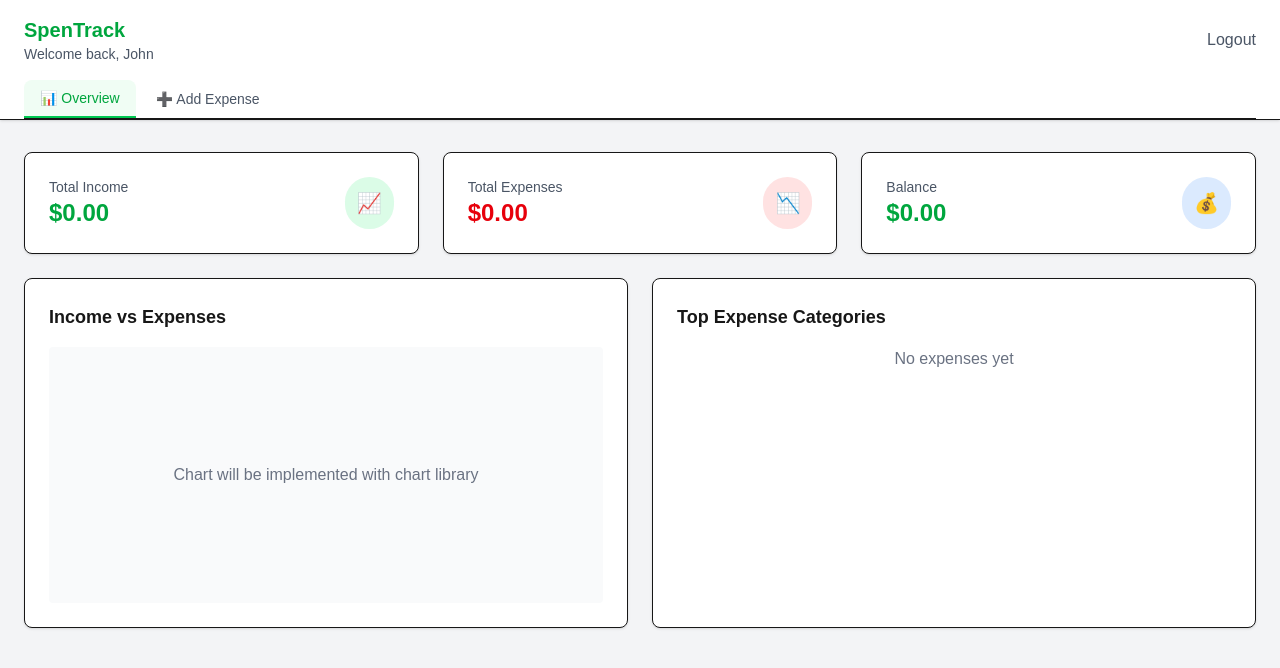
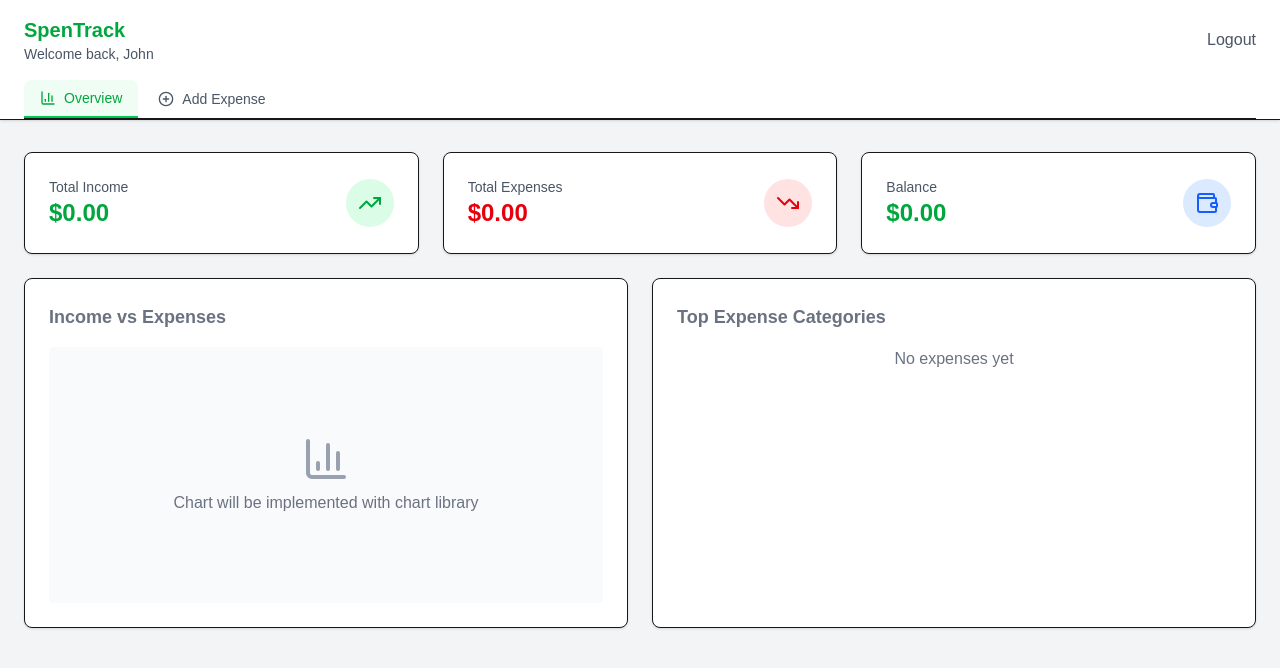
Before and after one commit to vector-10/finance_tracker, a Next.js app: page /dashboard in a window 1280 px wide. Shown: the top 668 px of the page. Built offline with nearby package versions, Linux system fonts and the light colour scheme.

Commit message:
chore: updates

```diff
--- a/app/dashboard/page.tsx
+++ b/app/dashboard/page.tsx
@@ -1,5 +1,8 @@
+
 'use client';
 import { useState, useEffect } from 'react';
+import { TrendingUp, TrendingDown, Wallet, BarChart3, PlusCircle } from 'lucide-react';
+import { toast } from 'sonner';
 
 interface Transaction {
   _id?: string;
@@ -47,6 +50,7 @@ export default function DashboardPage() {
       }
     } catch (error) {
       console.error('Error fetching summary:', error);
+      toast.error('Failed to fetch summary data');
     }
   };
 
@@ -62,6 +66,7 @@ export default function DashboardPage() {
       }
     } catch (error) {
       console.error('Error fetching transactions:', error);
+      toast.error('Failed to fetch transactions');
     }
   };
 
@@ -72,7 +77,7 @@ export default function DashboardPage() {
     try {
       const userId = localStorage.getItem('userId');
       if (!userId) {
-        alert('Please log in first');
+        toast.error('Please log in first');
         return;
       }
 
@@ -86,19 +91,18 @@ export default function DashboardPage() {
         setFormData({ amount: '', type: 'expense', category: '', date: new Date().toISOString().split('T')[0], notes: '' });
         fetchSummary();
         fetchTransactions();
-        alert('Transaction added successfully!');
+        toast.success('Transaction added successfully!');
       } else {
-        alert('Failed to add transaction');
+        toast.error('Failed to add transaction');
       }
     } catch (error) {
       console.error('Error adding transaction:', error);
-      alert('Error adding transaction');
+      toast.error('Error adding transaction');
     } finally {
       setLoading(false);
     }
   };
 
-  // Calculate category breakdown from real data
   const getCategoryBreakdown = () => {
     const breakdown: { [key: string]: number } = {};
     transactions
@@ -138,23 +142,25 @@ export default function DashboardPage() {
           <div className="flex space-x-1 border-b">
             <button
               onClick={() => setActiveTab('overview')}
-              className={`px-4 py-2 font-medium text-sm rounded-t-lg ${
+              className={`px-4 py-2 font-medium text-sm rounded-t-lg flex items-center gap-2 ${
                 activeTab === 'overview'
                   ? 'bg-green-50 text-green-600 border-b-2 border-green-500'
                   : 'text-gray-600 hover:text-gray-800'
               }`}
             >
-              📊 Overview
+              <BarChart3 size={16} />
+              Overview
             </button>
             <button
               onClick={() => setActiveTab('input')}
-              className={`px-4 py-2 font-medium text-sm rounded-t-lg ${
+              className={`px-4 py-2 font-medium text-sm rounded-t-lg flex items-center gap-2 ${
                 activeTab === 'input'
                   ? 'bg-green-50 text-green-600 border-b-2 border-green-500'
                   : 'text-gray-600 hover:text-gray-800'
               }`}
             >
-              ➕ Add Expense
+              <PlusCircle size={16} />
+              Add Expense
             </button>
           </div>
         </div>
@@ -173,7 +179,7 @@ export default function DashboardPage() {
                     <p className="text-2xl font-bold text-green-600">${summary.income.toFixed(2)}</p>
                   </div>
                   <div className="p-3 bg-green-100 rounded-full">
-                    <span className="text-green-600 text-xl">📈</span>
+                    <TrendingUp className="text-green-600" size={24} />
                   </div>
                 </div>
               </div>
@@ -185,7 +191,7 @@ export default function DashboardPage() {
                     <p className="text-2xl font-bold text-red-600">${summary.expenses.toFixed(2)}</p>
                   </div>
                   <div className="p-3 bg-red-100 rounded-full">
-                    <span className="text-red-600 text-xl">📉</span>
+                    <TrendingDown className="text-red-600" size={24} />
                   </div>
                 </div>
               </div>
@@ -199,7 +205,7 @@ export default function DashboardPage() {
                     </p>
                   </div>
                   <div className="p-3 bg-blue-100 rounded-full">
-                    <span className="text-blue-600 text-xl">💰</span>
+                    <Wallet className="text-blue-600" size={24} />
                   </div>
                 </div>
               </div>
@@ -208,14 +214,17 @@ export default function DashboardPage() {
             {/* Charts Section */}
             <div className="grid grid-cols-1 lg:grid-cols-2 gap-6">
               <div className="bg-white p-6 rounded-lg shadow-sm border">
-                <h3 className="text-lg font-semibold mb-4">Income vs Expenses</h3>
+                <h3 className="text-lg font-semibold mb-4 text-gray-500">Income vs Expenses</h3>
                 <div className="h-64 bg-gray-50 rounded flex items-center justify-center">
-                  <p className="text-gray-500">Chart will be implemented with chart library</p>
+                  <div className="text-center">
+                    <BarChart3 className="mx-auto text-gray-400 mb-2" size={48} />
+                    <p className="text-gray-500">Chart will be implemented with chart library</p>
+                  </div>
                 </div>
               </div>
 
               <div className="bg-white p-6 rounded-lg shadow-sm border">
-                <h3 className="text-lg font-semibold mb-4">Top Expense Categories</h3>
+                <h3 className="text-lg font-semibold mb-4 text-gray-500">Top Expense Categories</h3>
                 <div className="space-y-3">
                   {getCategoryBreakdown().map(([category, amount]) => (
                     <div key={category} className="flex justify-between items-center">
@@ -236,7 +245,7 @@ export default function DashboardPage() {
           <div className="grid grid-cols-1 lg:grid-cols-2 gap-6">
             {/* Transaction Form */}
             <div className="bg-white p-6 rounded-lg shadow-sm border">
-              <h3 className="text-lg font-semibold mb-4">Add Transaction</h3>
+              <h3 className="text-lg font-semibold mb-4 text-gray-500">Add Transaction</h3>
               <form onSubmit={handleSubmit} className="space-y-4">
                 <div className="grid grid-cols-2 gap-4">
                   <div>
@@ -244,7 +253,7 @@ export default function DashboardPage() {
                     <select
                       value={formData.type}
                       onChange={(e) => setFormData({...formData, type: e.target.value})}
-                      className="w-full px-3 py-2 border border-gray-300 rounded-lg focus:ring-2 focus:ring-green-500 focus:border-transparent"
+                      className="w-full px-3 py-2 border border-gray-300 rounded-lg focus:ring-2 focus:ring-green-500 focus:border-transparent text-gray-900"
                     >
                       <option value="expense">Expense</option>
                       <option value="income">Income</option>
@@ -257,7 +266,7 @@ export default function DashboardPage() {
                       step="0.01"
                       value={formData.amount}
                       onChange={(e) => setFormData({...formData, amount: e.target.value})}
-                      className="w-full px-3 py-2 border border-gray-300 rounded-lg focus:ring-2 focus:ring-green-500 focus:border-transparent"
+                      className="w-full px-3 py-2 border border-gray-300 rounded-lg focus:ring-2 focus:ring-green-500 focus:border-transparent placeholder:text-gray-600"
                       placeholder="0.00"
                       required
                     />
@@ -270,7 +279,7 @@ export default function DashboardPage() {
                     <select
                       value={formData.category}
                       onChange={(e) => setFormData({...formData, category: e.target.value})}
-                      className="w-full px-3 py-2 border border-gray-300 rounded-lg focus:ring-2 focus:ring-green-500 focus:border-transparent"
+                      className="w-full px-3 py-2 border border-gray-300 rounded-lg focus:ring-2 focus:ring-green-500 focus:border-transparent text-gray-900"
                       required
                     >
                       <option value="">Select category</option>
@@ -288,7 +297,7 @@ export default function DashboardPage() {
                       type="date"
                       value={formData.date}
                       onChange={(e) => setFormData({...formData, date: e.target.value})}
-                      className="w-full px-3 py-2 border border-gray-300 rounded-lg focus:ring-2 focus:ring-green-500 focus:border-transparent"
+                      className="w-full px-3 py-2 border border-gray-300 rounded-lg focus:ring-2 focus:ring-green-500 focus:border-transparent text-gray-900"
                       required
                     />
                   </div>
@@ -299,7 +308,7 @@ export default function DashboardPage() {
                   <textarea
                     value={formData.notes}
                     onChange={(e) => setFormData({...formData, notes: e.target.value})}
-                    className="w-full px-3 py-2 border border-gray-300 rounded-lg focus:ring-2 focus:ring-green-500 focus:border-transparent"
+                    className="w-full px-3 py-2 border border-gray-300 rounded-lg focus:ring-2 focus:ring-green-500 focus:border-transparent placeholder:text-gray-600"
                     rows={3}
                     placeholder="Optional notes..."
                   />
@@ -317,7 +326,7 @@ export default function DashboardPage() {
 
             {/* Transaction List */}
             <div className="bg-white p-6 rounded-lg shadow-sm border">
-              <h3 className="text-lg font-semibold mb-4">Recent Transactions</h3>
+              <h3 className="text-lg font-semibold mb-4 text-gray-500">Recent Transactions</h3>
               <div className="space-y-3 max-h-96 overflow-y-auto">
                 {transactions.map((transaction) => (
                   <div key={transaction._id} className="flex justify-between items-center p-3 border border-gray-100 rounded-lg">
--- a/package.json
+++ b/package.json
@@ -11,10 +11,12 @@
   "dependencies": {
     "bcryptjs": "^3.0.3",
     "jsonwebtoken": "^9.0.2",
+    "lucide-react": "^0.553.0",
     "mongoose": "^8.19.3",
     "next": "16.0.1",
     "react": "19.2.0",
-    "react-dom": "19.2.0"
+    "react-dom": "19.2.0",
+    "sonner": "^2.0.7"
   },
   "devDependencies": {
     "@tailwindcss/postcss": "^4",
```
Also changed, not shown: 2 other files (tests, documents, lock files or other folders).
